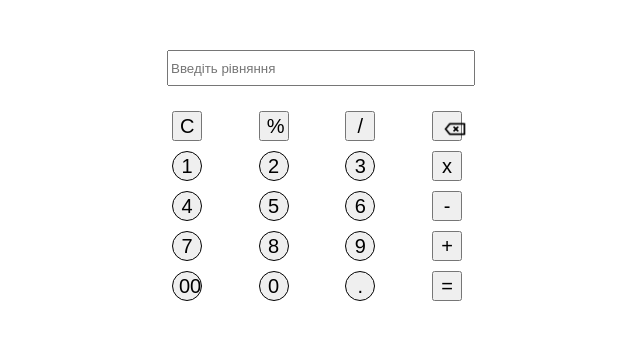
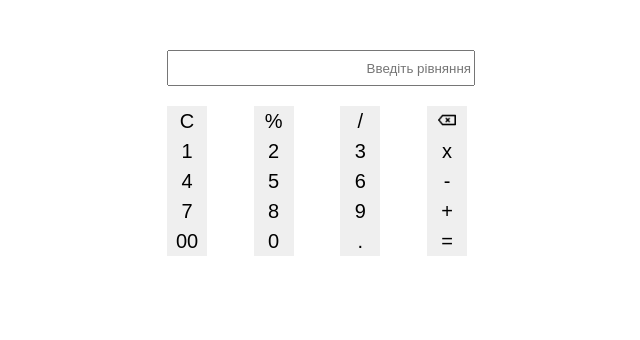
Before and after one commit to NadaptaN/web-calc, a plain HTML site: page Calculator.html in a window 1280 px wide. Shown: the whole page, without its empty margins (323-963 px from the left). Drawn offline with Linux system fonts and the light colour scheme.

Commit message:
Update calculator.css

```diff
--- a/calculator.css
+++ b/calculator.css
@@ -14,6 +14,7 @@
     width: 100%;
     height: 30px;
     margin: 20px 0;
+    text-align: right;
 }
 
 .buttons {
@@ -23,23 +24,15 @@
     justify-content: space-between;
     grid-template-columns: repeat(4,40px);
 }
-.buttons {
-    margin: 0;
-    justify-content: space-between;
-}
+
 .buttons button {
     height: 30px;
     align-items: center;
     justify-content: center;
     font-size: 20px;
-    margin: 5px;
-}
-
-.numbers {
-    border: 1px solid black;
-    border-radius: 50%;
+    border: none;
 }
 
 .delete-img {
-    height: 30px;
+    height: 26px;
 }
```
